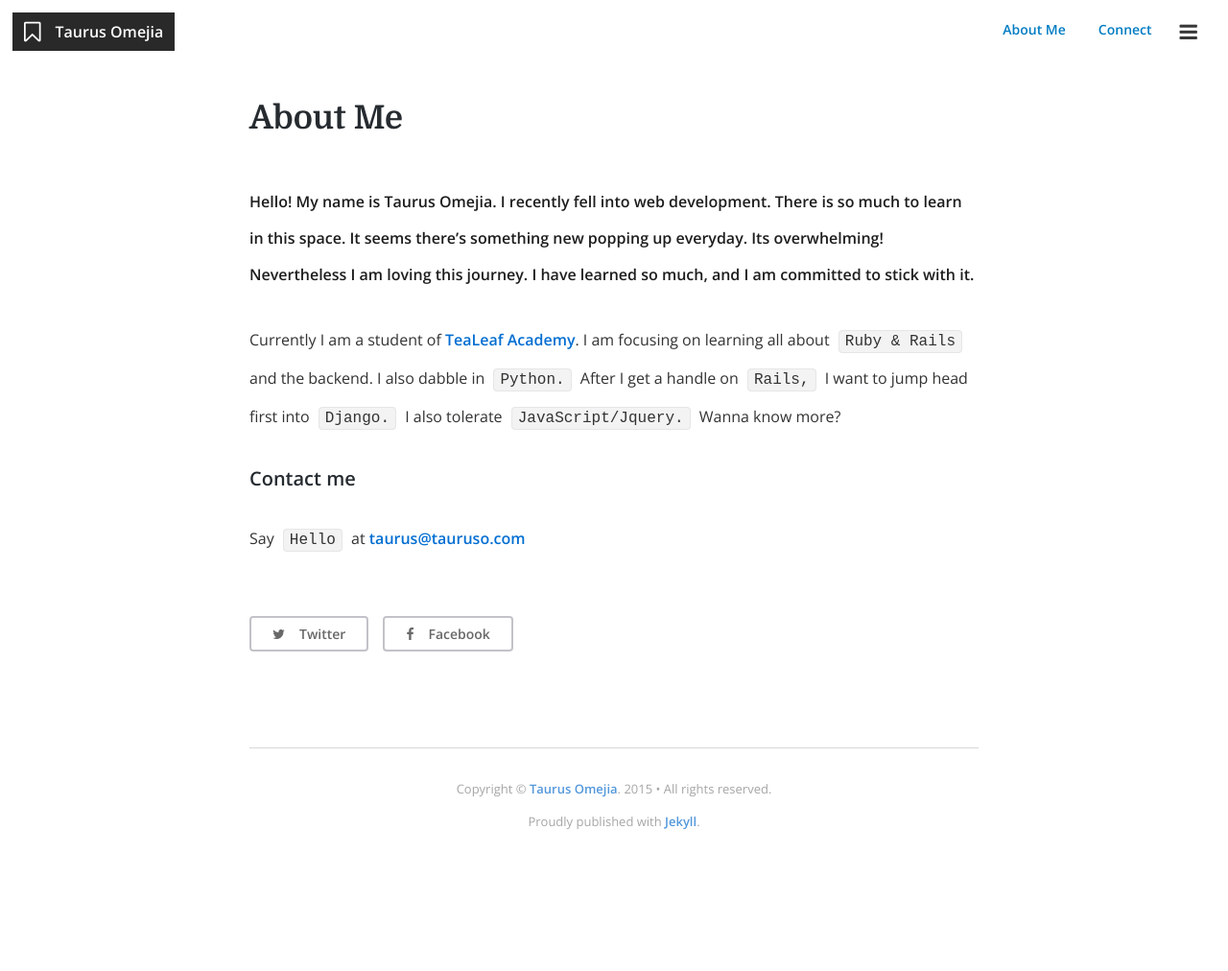
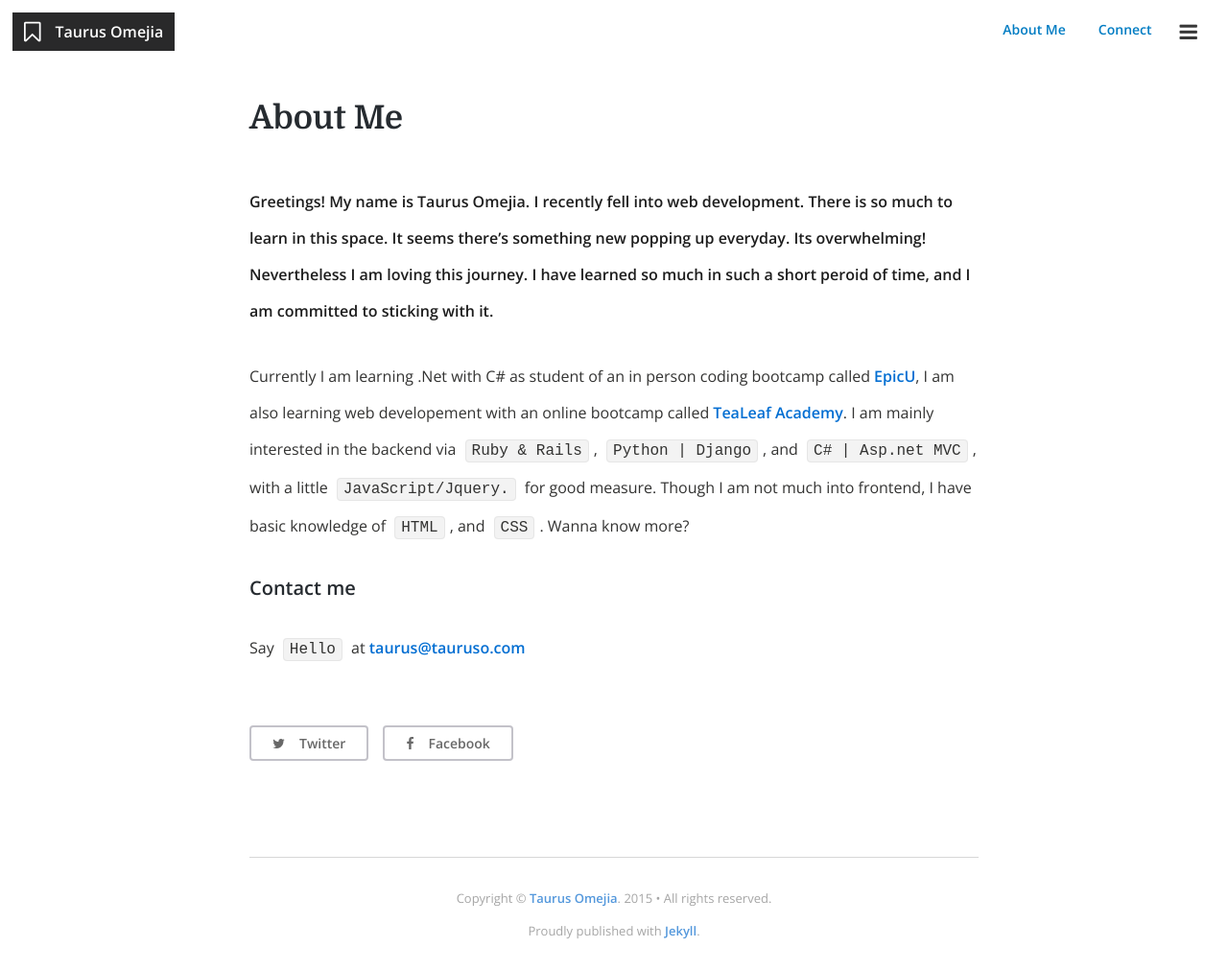
Before and after one commit to bolenton/bolenton.github.io, a Jekyll site: the page built from about.md, in a window 1280 px wide. Shown: the whole page at 96% size. Built offline with Jekyll 4.4.1, drawn with Linux system fonts in a browser that asks for light colours; nearby versions of some CDN libraries; comment, search, counter and statistics services are not loaded; before the commit the page ends 900 px from its top, so only the background shows below that.

Commit message:
Updated about page, and profile taglines

```diff
--- a/_config.yml
+++ b/_config.yml
@@ -14,7 +14,7 @@ paginate: 					5
 # Author Settings
 author_name: 				"Taurus Omejia"
 author_url: 				"http://tauruso.com"
-author_bio: 				"A Newbie learning web development. I love the web so I'm building things for it! Tools I'm learning: Ruby/Rails - Python/Django - JS/jquery"
+author_bio: 				"Jr Web developer: I love the web so I'm building things for it! The tools I am learning are Ruby/Rails - Python/Django - C#/ASP.NET"
 author_email: 				"taurus@tauruso.com"
 author_image: 				"/assets/img/taurus/IMG_0016.jpg"
 
--- a/about.md
+++ b/about.md
@@ -5,14 +5,16 @@ permalink: /about/
 comments: false
 ---
 
-Hello! My name is Taurus Omejia. I recently fell into web development.
+Greetings! My name is Taurus Omejia. I recently fell into web development.
 There is so much to learn in this space. It seems there's something new popping up everyday. Its overwhelming!
-Nevertheless I am loving this journey. I have learned so much, and I am committed to stick with it.
+Nevertheless I am loving this journey. I have learned so much in such a short peroid of time, and I am committed
+to sticking with it.
 
-Currently I am a student of [TeaLeaf Academy](https://www.gotealeaf.com/). I am focusing on
-learning all about `Ruby & Rails` and the backend. I also dabble in `Python.`
-After I get a handle on `Rails,` I want to jump head first into `Django.`
-I also tolerate `JavaScript/Jquery.` Wanna know more?
+Currently I am learning .Net with C# as student of an in person coding bootcamp called [EpicU](https://www.epicu.org/),
+I am also learning web developement with an online bootcamp called [TeaLeaf Academy](https://www.gotealeaf.com/).
+I am mainly interested in the backend via `Ruby & Rails`, `Python | Django`, and `C# | Asp.net MVC`, with a little
+`JavaScript/Jquery.` for good measure. Though I am not much into frontend, I have basic knowledge of `HTML`, and `CSS`.
+Wanna know more?
 
 #### Contact me
 
```
